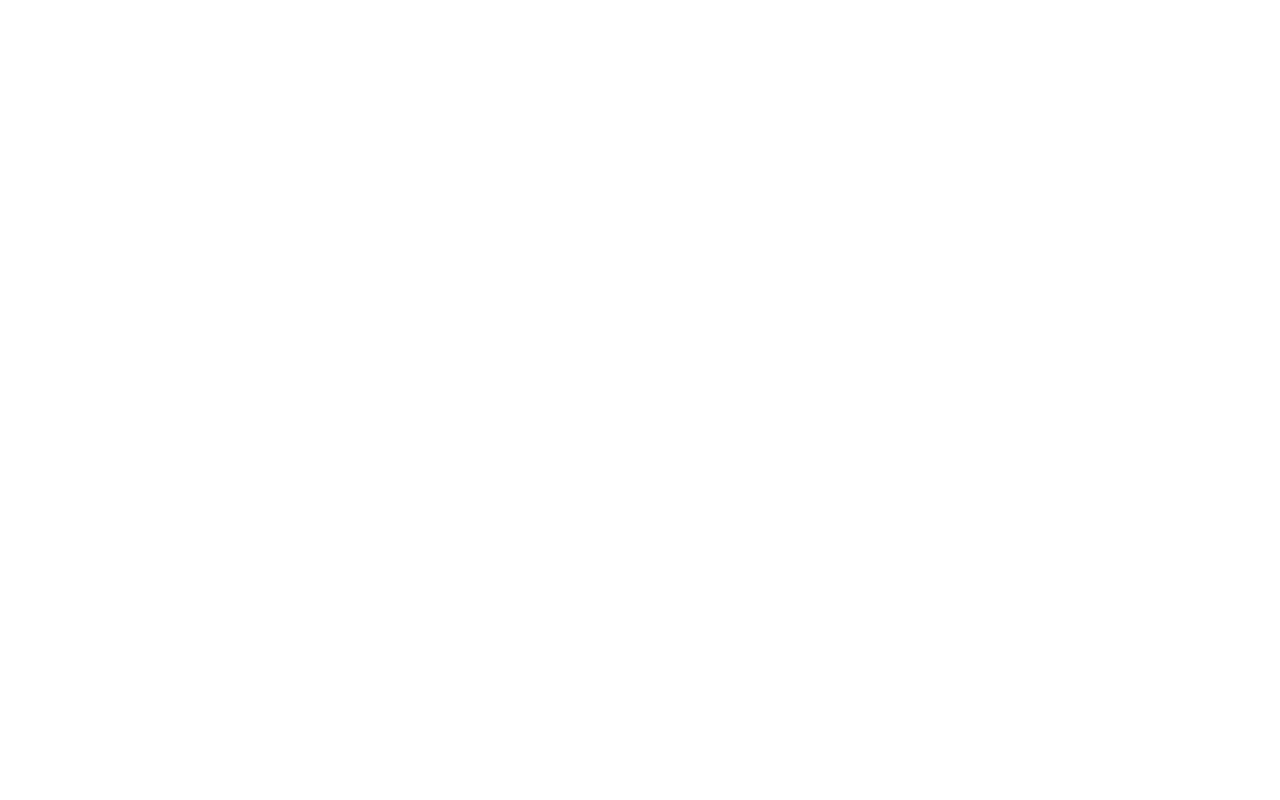
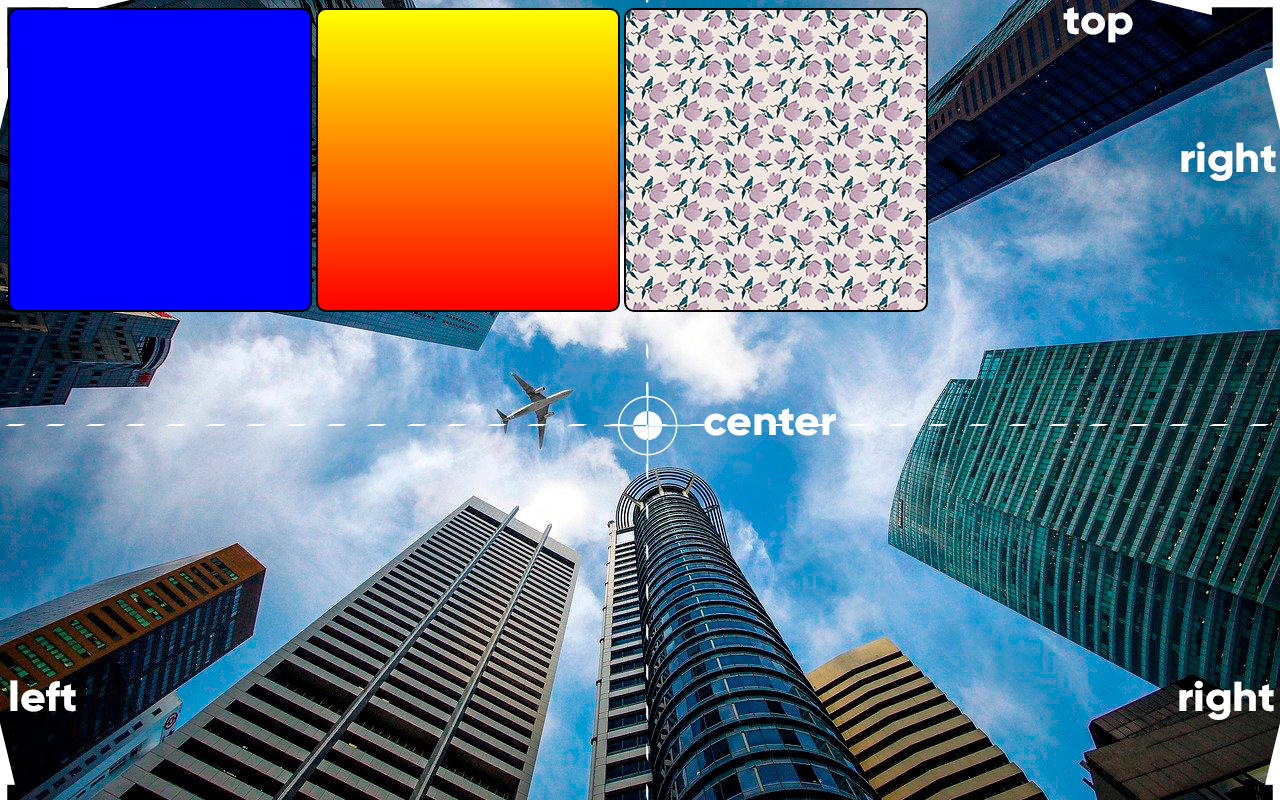
Before and after one commit to Cristian-Dalnei/HtmlCss, a plain HTML site: page ex022/exx0022.html in a window 1280 px wide. Drawn offline with Linux system fonts and the light colour scheme.

Commit message:
Update exx0022.html

```diff
--- a/ex022/exx0022.html
+++ b/ex022/exx0022.html
@@ -6,25 +6,51 @@
     <title>Document</title>
 
     <style>
-        div .quadrado{
-            border: 1px solid black;
+        body{
+            background-image: url(imagens/wallpaper003.jpg);
+
+        }
+
+        div.quadrado{
+            border-radius: 10px;
+            border: 2px solid black;
             width: 300px;
             height: 300px;
+            display: inline-block;
 
+        }
+
+        div.quadrado::hover{
+            background-color: brown;
+        }
+
+        #q1{
+            background-color: blue;
+        }
+
+        #q2{
+            background-image: linear-gradient(to bottom, yellow, red);
+        }
+
+        #q3{
+            background-image: url(./imagens/pattern003.png);
         }
     </style>
 
 </head>
 <body>
-    <div class="quadrado">
+    <div class="quadrado" id="q1">
+
 
     </div>
 
-    <div class="quadrado">
+    <div class="quadrado" id="q2">
+
 
     </div>
 
-    <div class="quadrado">
+    <div class="quadrado" id="q3">
+
 
     </div>
 
```
